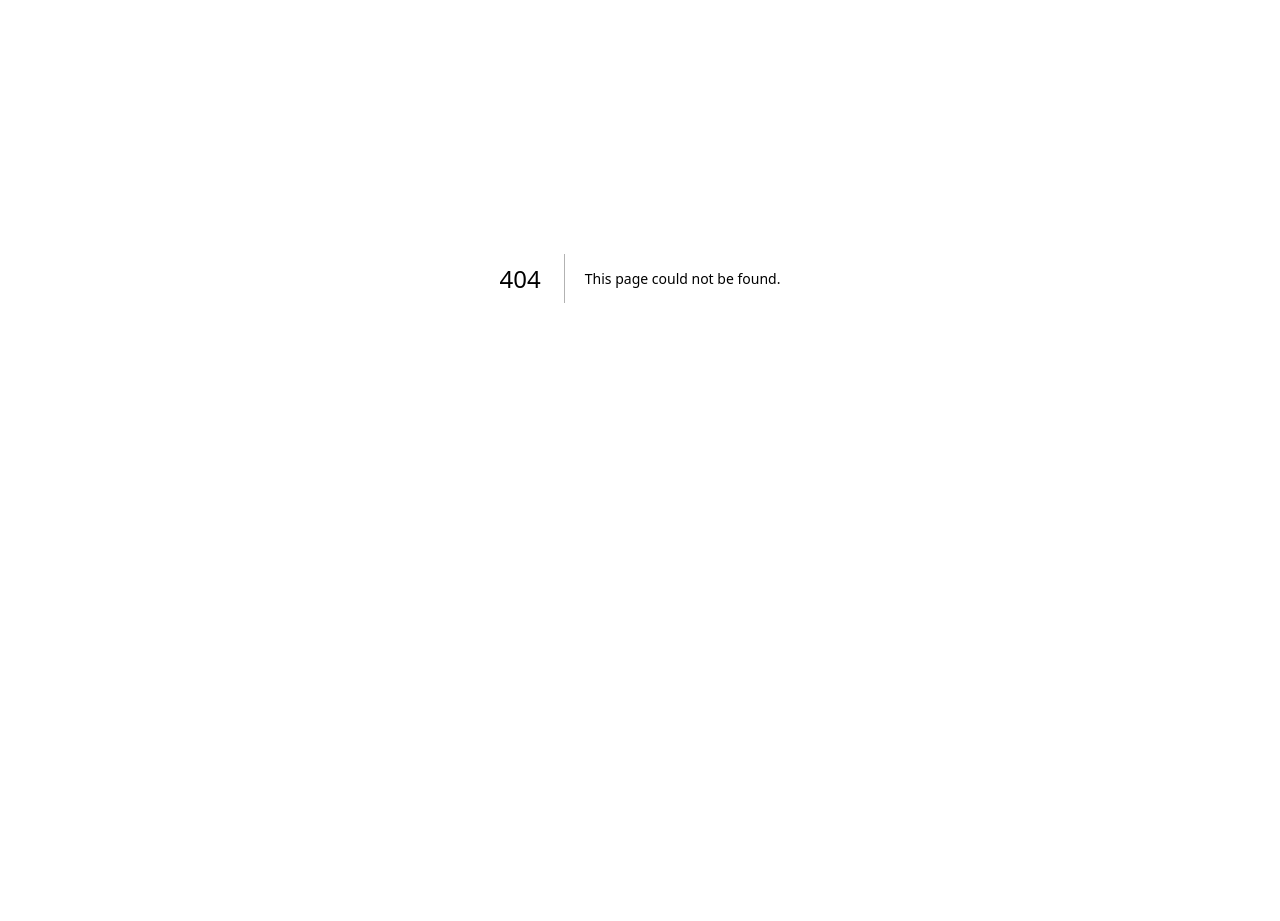
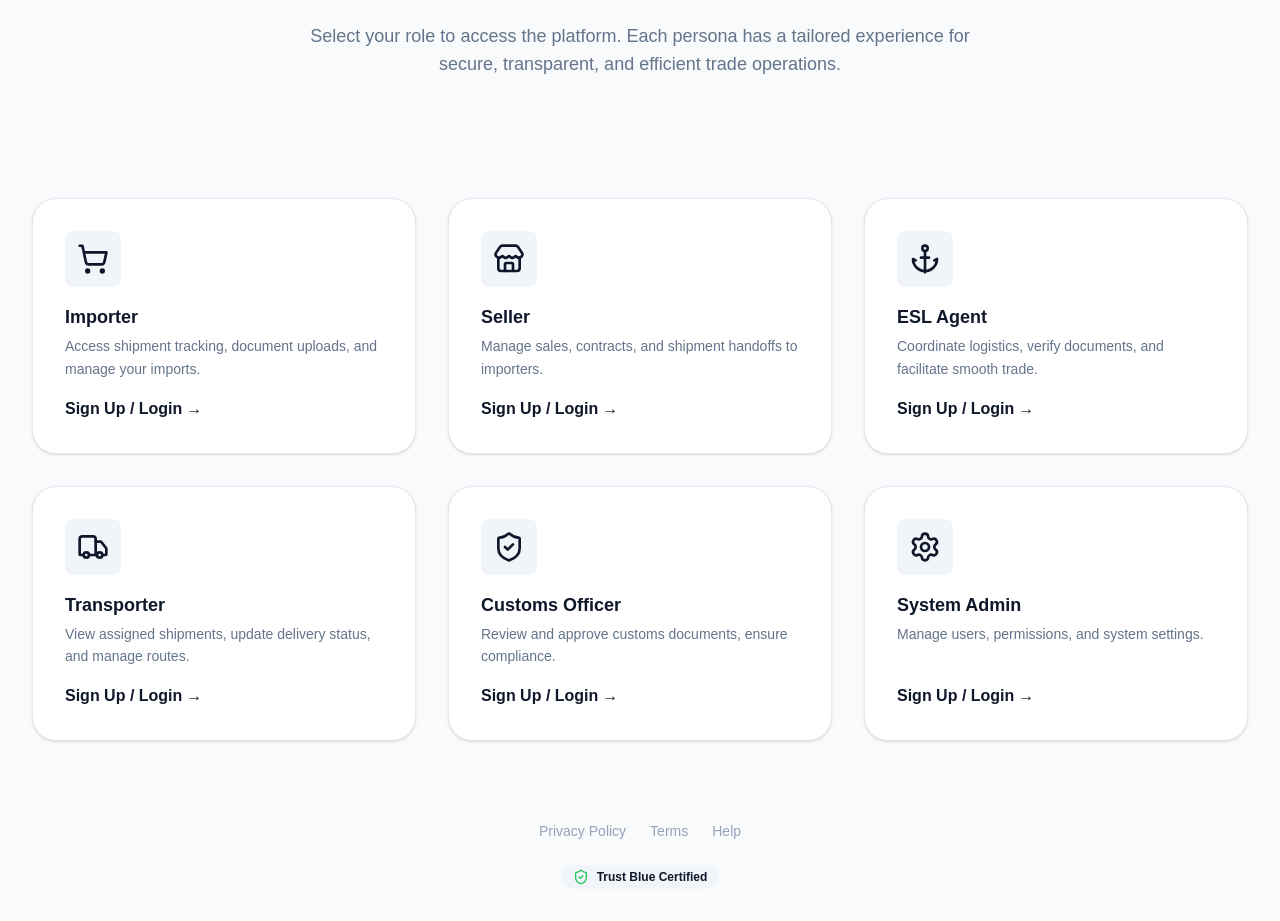
Before and after one commit to abenezer54/ethio-chain-logistics, a Next.js app in the folder frontend/: page /role-selection in a window 1280 px wide. Before the commit this address had no page. Shown: the part 122-1043 px from the top of the page. Before the commit the page ends 800 px from the top, so only its background shows below. Built offline with nearby package versions, Linux system fonts and the light colour scheme.

Commit message:
feat: add role-selection page and update Launch Portal buttons to route to it

```diff
--- a/frontend/src/app/page.tsx
+++ b/frontend/src/app/page.tsx
@@ -30,7 +30,7 @@ export default function LandingPage() {
           </div>
           {/* Right: Launch Portal Button */}
           <a
-            href="#"
+            href="/role-selection"
             className="bg-[#F37021] text-white font-semibold px-5 py-2 rounded-full shadow-lg hover:bg-[#D9621C] transition-all duration-150"
           >
             Launch Portal
@@ -57,7 +57,7 @@ export default function LandingPage() {
             </p>
             <div className="flex gap-6 mt-8">
               <a
-                href="#"
+                href="/role-selection"
                 className="bg-[#F37021] text-white font-bold px-6 py-3 rounded-[8px] shadow-[0_4px_24px_0_rgba(243,112,33,0.25)] hover:bg-[#D9621C] transition-all duration-150"
               >
                 Launch Portal
--- /dev/null
+++ b/frontend/src/app/role-selection/page.tsx
@@ -0,0 +1,120 @@
+import {
+  ShoppingCart,
+  Store,
+  Anchor,
+  Truck,
+  ShieldCheck,
+  Settings,
+} from "lucide-react";
+
+const roles = [
+  {
+    title: "Importer",
+    description:
+      "Access shipment tracking, document uploads, and manage your imports.",
+    icon: <ShoppingCart className="text-[#0F172A]" size={32} />, // Navy
+    href: "#",
+  },
+  {
+    title: "Seller",
+    description: "Manage sales, contracts, and shipment handoffs to importers.",
+    icon: <Store className="text-[#0F172A]" size={32} />,
+    href: "#",
+  },
+  {
+    title: "ESL Agent",
+    description:
+      "Coordinate logistics, verify documents, and facilitate smooth trade.",
+    icon: <Anchor className="text-[#0F172A]" size={32} />,
+    href: "#",
+  },
+  {
+    title: "Transporter",
+    description:
+      "View assigned shipments, update delivery status, and manage routes.",
+    icon: <Truck className="text-[#0F172A]" size={32} />,
+    href: "#",
+  },
+  {
+    title: "Customs Officer",
+    description: "Review and approve customs documents, ensure compliance.",
+    icon: <ShieldCheck className="text-[#0F172A]" size={32} />,
+    href: "#",
+  },
+  {
+    title: "System Admin",
+    description: "Manage users, permissions, and system settings.",
+    icon: <Settings className="text-[#0F172A]" size={32} />,
+    href: "#",
+  },
+];
+
+function RoleCard({ title, description, icon, href }: any) {
+  return (
+    <div className="group bg-white border border-[#E2E8F0] rounded-[24px] p-8 flex flex-col h-full shadow-sm transition-all duration-200 hover:shadow-xl hover:-translate-y-1">
+      <div className="flex items-center gap-3 mb-4">
+        <span className="bg-[#F1F5F9] rounded-lg p-3 flex items-center justify-center">
+          {icon}
+        </span>
+      </div>
+      <div className="flex-1">
+        <h3 className="font-bold text-[#0F172A] text-lg mb-1">{title}</h3>
+        <p className="text-[#64748B] text-[14px] leading-relaxed mb-4">
+          {description}
+        </p>
+      </div>
+      <a
+        href={href}
+        className="mt-auto font-bold text-[#0F172A] flex items-center gap-1 transition-colors group-hover:text-[#F37021]"
+      >
+        Sign Up / Login
+        <span className="inline-block transition-transform duration-200 group-hover:translate-x-0.5">
+          &rarr;
+        </span>
+      </a>
+    </div>
+  );
+}
+
+export default function RoleSelectionPage() {
+  return (
+    <div className="min-h-screen flex flex-col bg-[#F8FAFC]">
+      {/* Header */}
+      <header className="w-full flex flex-col items-center justify-center pt-20 pb-10">
+        <h1 className="text-5xl font-extrabold text-[#0F172A] mb-4 text-center">
+          Welcome to the Ethio-Chain Portal
+        </h1>
+        <p className="text-[#64748B] text-lg max-w-2xl text-center">
+          Select your role to access the platform. Each persona has a tailored
+          experience for secure, transparent, and efficient trade operations.
+        </p>
+      </header>
+      {/* Role Cards Grid */}
+      <main className="flex-1 w-full max-w-7xl mx-auto px-8 py-20">
+        <div className="grid grid-cols-1 sm:grid-cols-2 lg:grid-cols-3 gap-8">
+          {roles.map((role) => (
+            <RoleCard key={role.title} {...role} />
+          ))}
+        </div>
+      </main>
+      {/* Footer */}
+      <footer className="w-full flex flex-col items-center gap-4 pb-8 mt-auto">
+        <div className="flex gap-6 text-[#94A3B8] text-sm">
+          <a href="#" className="hover:underline">
+            Privacy Policy
+          </a>
+          <a href="#" className="hover:underline">
+            Terms
+          </a>
+          <a href="#" className="hover:underline">
+            Help
+          </a>
+        </div>
+        <div className="flex items-center gap-2 mt-2 text-[#0F172A] text-xs font-semibold bg-[#F1F5F9] px-3 py-1 rounded-full">
+          <ShieldCheck className="text-[#22C55E]" size={16} />
+          Trust Blue Certified
+        </div>
+      </footer>
+    </div>
+  );
+}
```
